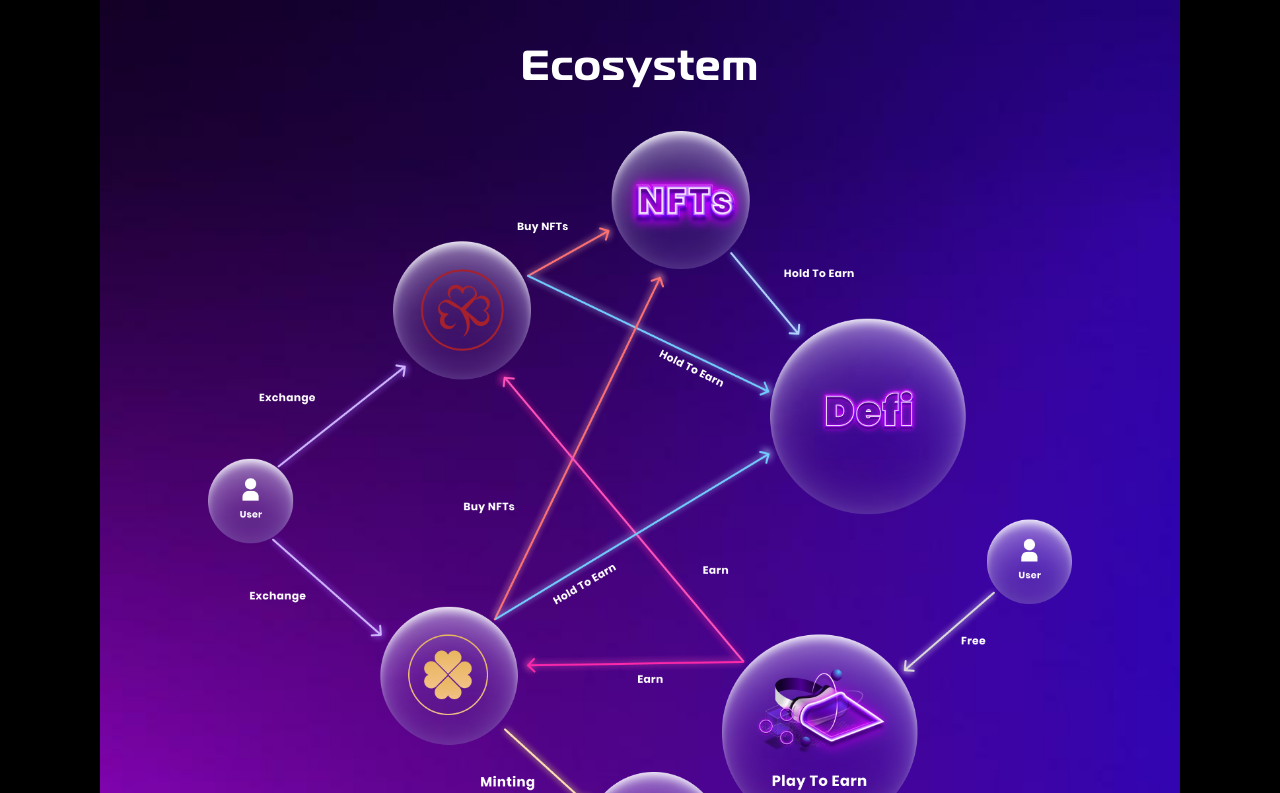
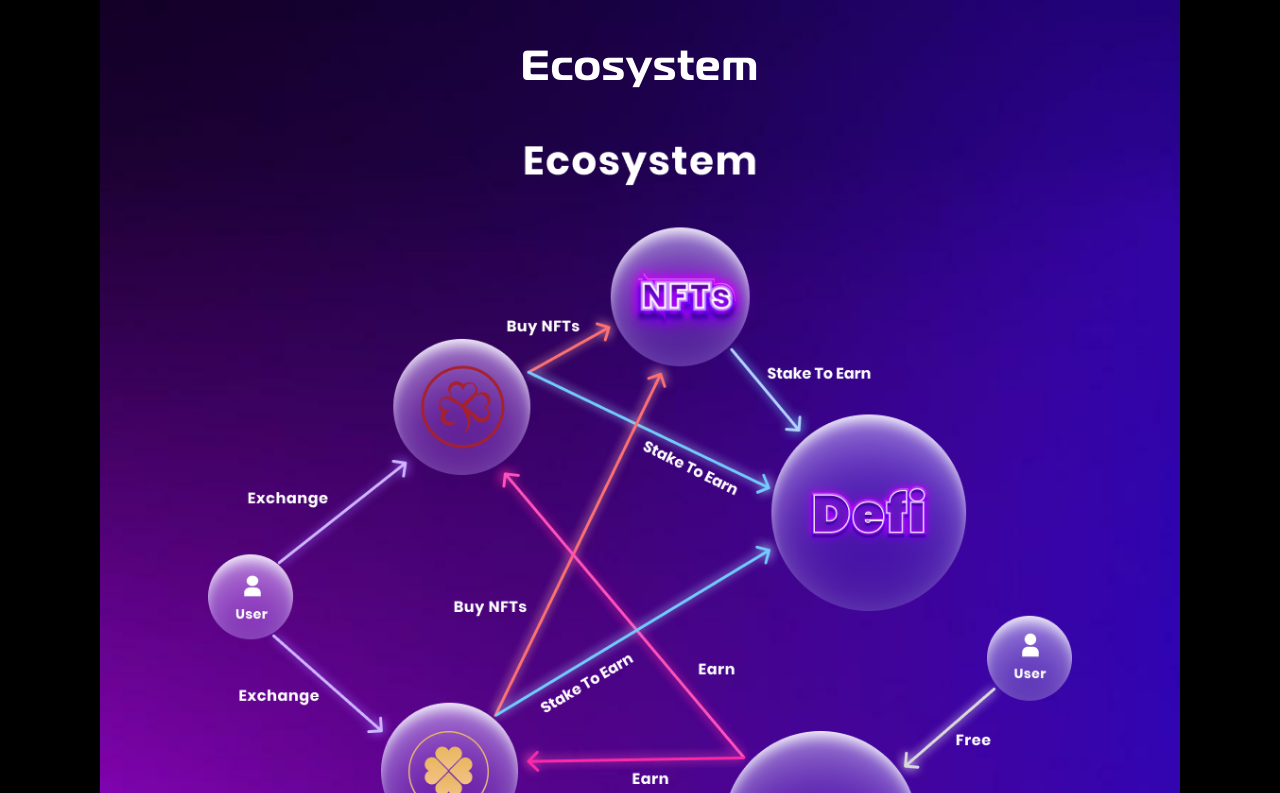
Before and after one commit to cris200751/lucky-origin2, a Vue app: page / in a window 1280 px wide. Shown: the part 9867-10660 px from the top of the page. Built offline with nearby package versions, Linux system fonts and the light colour scheme.

Commit message:
修改图片信息

```diff
--- a/src/components/sections/Partner.vue
+++ b/src/components/sections/Partner.vue
@@ -89,4 +89,5 @@
   font-size: 22px;
   margin-top: 8px;
 }
+
 </style>
--- a/src/components/sections/Tokenomics.vue
+++ b/src/components/sections/Tokenomics.vue
@@ -2,7 +2,7 @@
   <section id="tokenomics">
     <div class="section-container">
       <h1 class="title">{{$t('Tokenomics')}}</h1>
-      <img class="tokenomics-img" src="@/assets/images/tokenomics.png" />
+      <img class="tokenomics-img" src="@/assets/images/tokenomics4.png" />
     </div>
   </section>
 </template>
```
Also changed, not shown: src/assets/images/tokenomics4.png (added).
